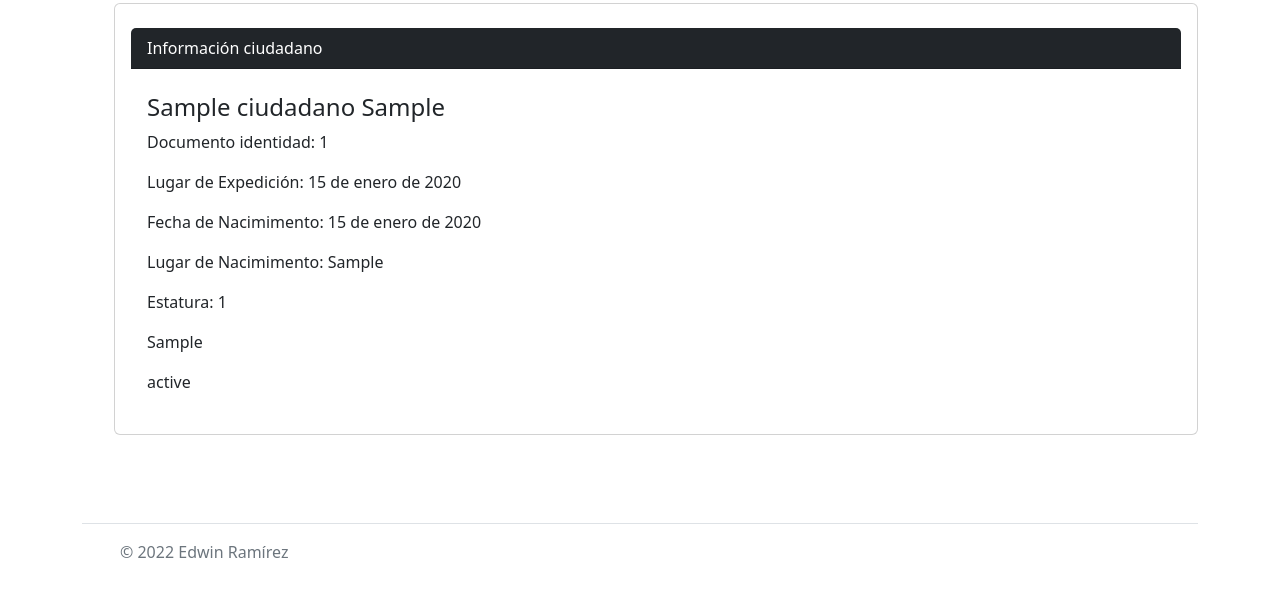
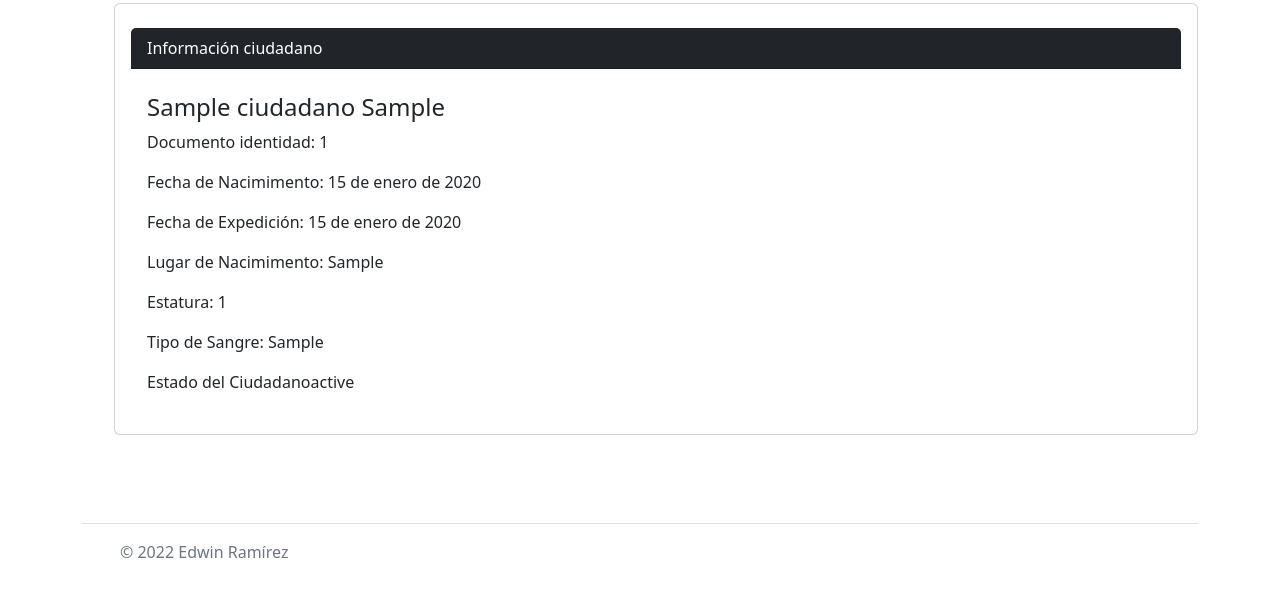
Before and after one commit to Sttiven09/registraduria, a Django app: page /ciudadanos/ in a window 1280 px wide. Shown: the part 195-800 px from the top of the page. Run offline with Django 4.2, Linux system fonts and the light colour scheme; a user stored in the database is signed in; tables that the repository leaves empty hold one stand-in row (values such as "Sample post").

Commit message:
arreglandovistas ciudadanos

```diff
--- a/consultaciudadanoApp/templates/ciudadanos.html
+++ b/consultaciudadanoApp/templates/ciudadanos.html
@@ -13,12 +13,12 @@
         <div class="card-body">
         <h4 class="card-title">{{ciudadano.nombres}} {{ciudadano.apellidos}}</h4>
         <p class="card-text" >Documento identidad: {{ciudadano.identificacion}}</p>
-        <p class="card-text">Lugar de Expedición: {{ciudadano.fechadeexpedicion}}</p>
         <p class="card-text">Fecha de Nacimimento: {{ciudadano.fechadenacimiento}}</p>
+        <p class="card-text">Fecha de Expedición: {{ciudadano.fechadeexpedicion}}</p>
         <p class="card-text">Lugar de Nacimimento: {{ciudadano.lugardenacimiento}}</p>
         <p class="card-text">Estatura: {{ciudadano.estatura}}</p>
-        <p class="card-text">{{ciudadano.id_rh}}</p>
-        <p class="card-text">{{ciudadano.id_estado}}</p>
+        <p class="card-text">Tipo de Sangre: {{ciudadano.id_rh}}</p>
+        <p class="card-text">Estado del Ciudadano{{ciudadano.id_estado}}</p>
         </div>
     </div>
     {% endfor %}
--- a/consultaciudadanoApp/templates/mostrar_ciudadano.html
+++ b/consultaciudadanoApp/templates/mostrar_ciudadano.html
@@ -8,9 +8,9 @@
     Información ciudadano
     </div>
     <div class="card-body">
-    <h4 class="card-title" id="nombre">{{ciudadano.name}} {{ciudadano.last_name}}</h4>
+    <h4 class="card-title" id="nombre">{{ciudadano.nombres}} {{ciudadano.apellidos}}</h4>
     <p class="card-text" id="identificacion">Documento identidad: {{ciudadano.identidicacion}}</p>
-    <p class="card-text" id="fechadeexpedicion" >Lugar de Expedición: {{ciudadano.email}}</p>
+    <p class="card-text" id="fechadeexpedicion" >Fecha de Expedición: {{ciudadano.fechasdeexpedicion}}</p>
     <p class="card-text" id="fechadenacimiento">Fecha de Nacimimento: {{ciudadano.fechadenacimiento}}</p>
     <p class="card-text" id="lugardenacimiento" >Lugar de Nacimimento: {{ciudadano.lugardenacimiento}}</p>
     <p class="card-text" id="estatura">Estatura: {{ciudadano.estatura}}</p>
```
